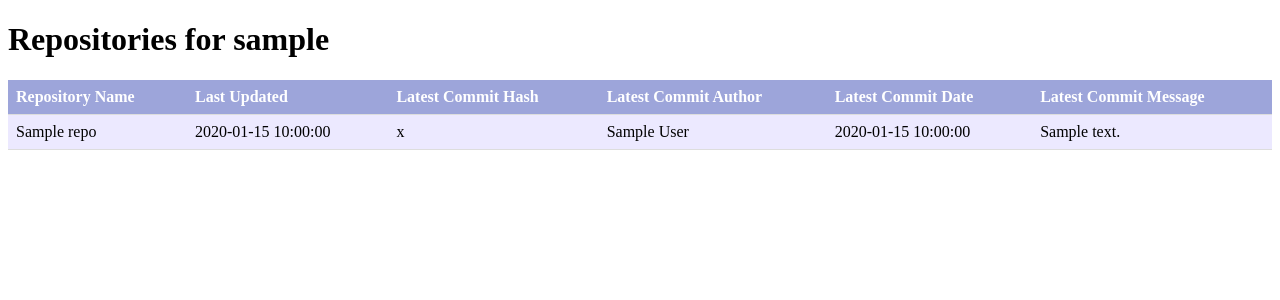
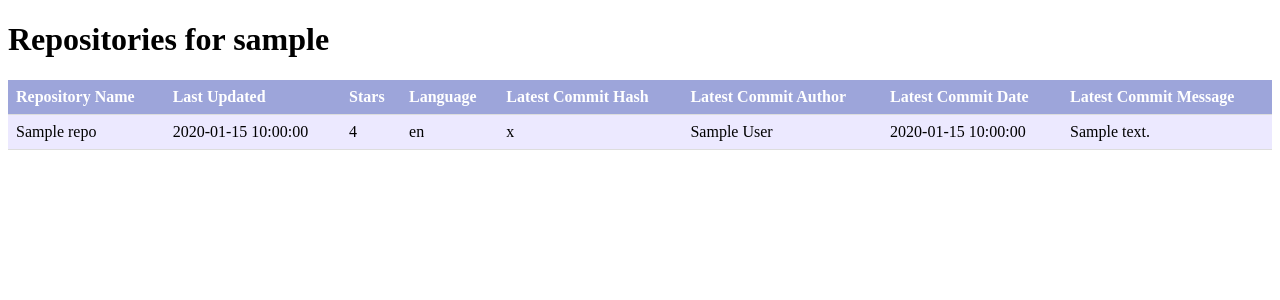
Before and after one commit to kac23imperial/SSE-Lab-2, a Flask app: template api/templates/user_repos.html in a window 1280 px wide. Shown: the top 300 px of the page. Run offline with Flask 3, Linux system fonts and the light colour scheme; the template is opened without the code that fills it: most values are stand-ins (such as "Sample title", 1, 10 or a date in 2020).

Commit message:
'Adding langauge.'

```diff
--- a/api/app.py
+++ b/api/app.py
@@ -66,6 +66,8 @@ def submit_username():
                     commit_info = {
                         'name': repo['name'],
                         'last_updated': repo['updated_at'],
+                        'stars': repo['stargazers_count'],
+                        'language': repo['language'],
                         'latest_commit_hash':
                             latest_commit['sha'],
                         'latest_commit_author':
--- a/api/templates/user_repos.html
+++ b/api/templates/user_repos.html
@@ -13,6 +13,8 @@
         <tr>
             <th>Repository Name</th>
             <th>Last Updated</th>
+            <th> Stars </th>
+            <th> Language </th>
             <th>Latest Commit Hash</th>
             <th>Latest Commit Author</th>
             <th>Latest Commit Date</th>
@@ -22,6 +24,8 @@
         <tr>
             <td>{{ repo.name }}</td>
             <td>{{ repo.last_updated }}</td>
+            <td> {{ repo.stars }}</td>
+            <td> {{ repo.language }}</td>
             <td>{{ repo.latest_commit_hash }}</td>
             <td>{{ repo.latest_commit_author }}</td>
             <td>{{ repo.latest_commit_date }}</td>
```
